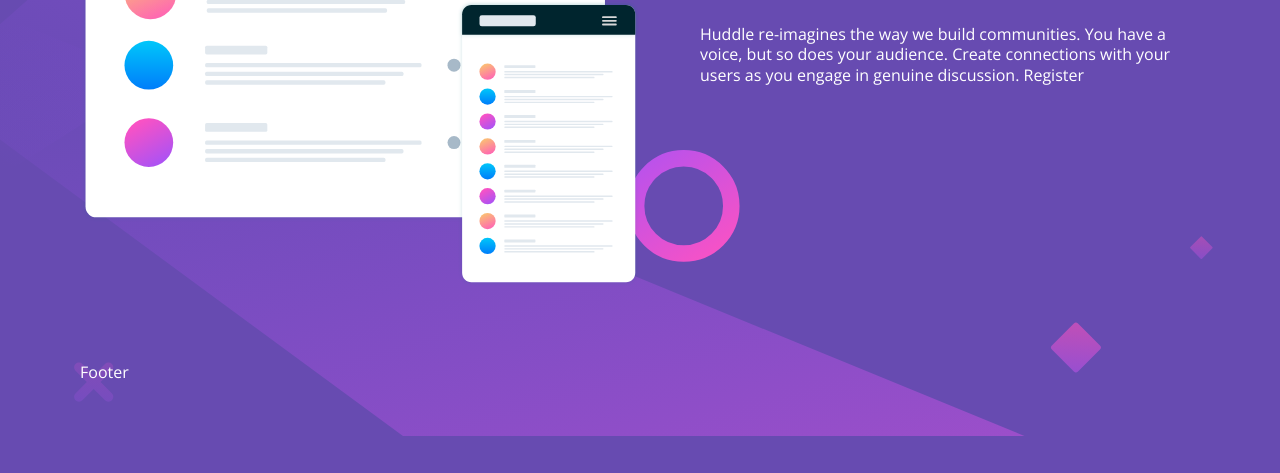
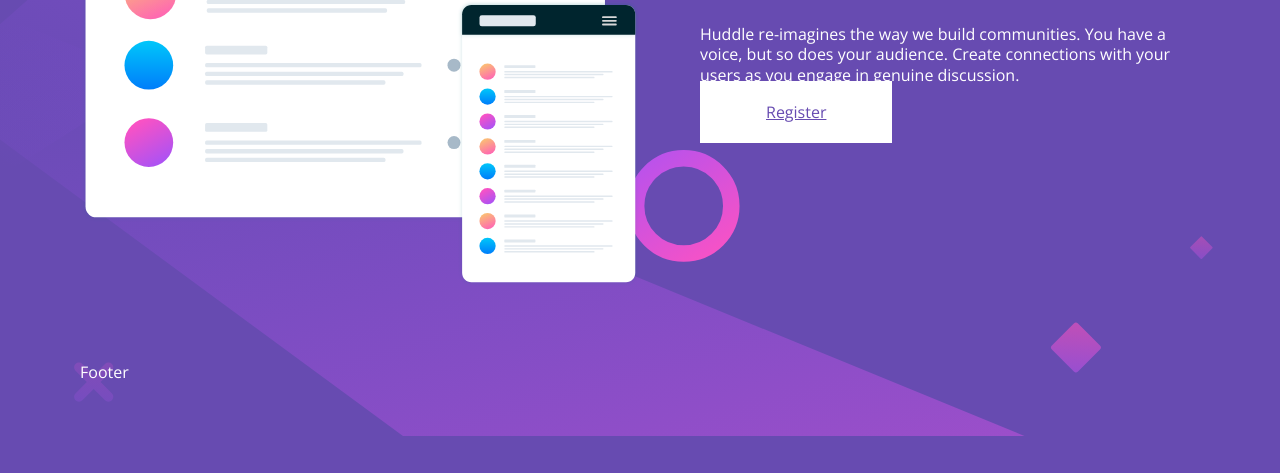
Before and after one commit to tux7P/Huddle_Landing_Page, a plain HTML site: page index.html in a window 1280 px wide. Shown: the part 327-800 px from the top of the page. Drawn offline with nearby package versions, Linux system fonts and the light colour scheme.

Commit message:
Add Register cta

```diff
--- a/css/_homepage.scss
+++ b/css/_homepage.scss
@@ -34,10 +34,19 @@
     @media screen and (min-width: 1024px) {
        padding-left: 60px;
     }
+}
 
-    h1 {
+h1 {
         font-family: $font-title;
         font-size: 32px;
         font-weight: 700;
-    }
+        line-height: 1.3;
 }
+
+a.cta {
+    background: #ffffff;
+    color: $purple;
+    @media screen and (min-width: 1024px) {
+        padding: 20px 66px;
+     }
+}
--- a/index.html
+++ b/index.html
@@ -17,11 +17,15 @@
             <img src="images/illustration-mockups.svg" alt="">
         </section>
         <section class="heroText">
-            <h1>Build The Community Your Fans Will Love</h1>
-            Huddle re-imagines the way we build communities. You have a voice, but so does your audience.
-            Create connections with your users as you engage in genuine discussion.
+            <h1>
+                Build The Community Your Fans Will Love
+            </h1>
+            <p>
+                Huddle re-imagines the way we build communities. You have a voice, but so does your audience.
+                Create connections with your users as you engage in genuine discussion.
+            </p>
 
-            Register
+            <a href="#" class="cta">Register</a>
         </section>
    </main>
 
```
Also changed, not shown: css/style.css, 1 other file.
